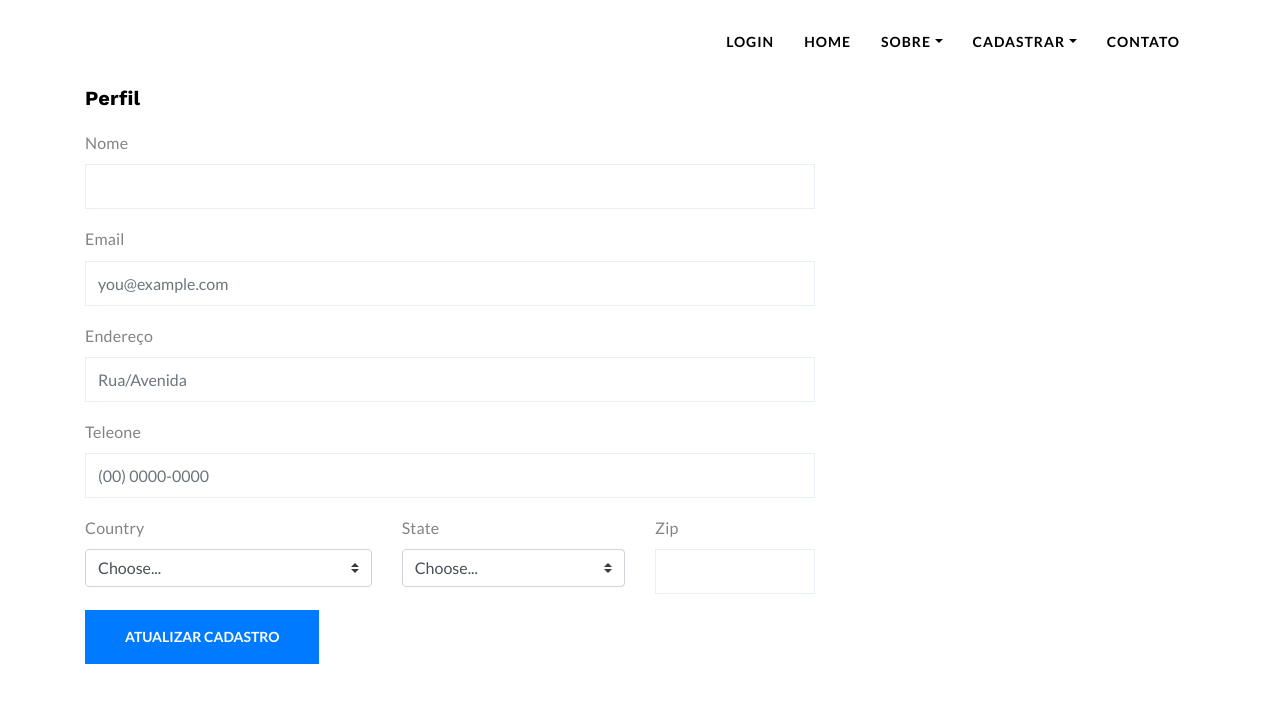
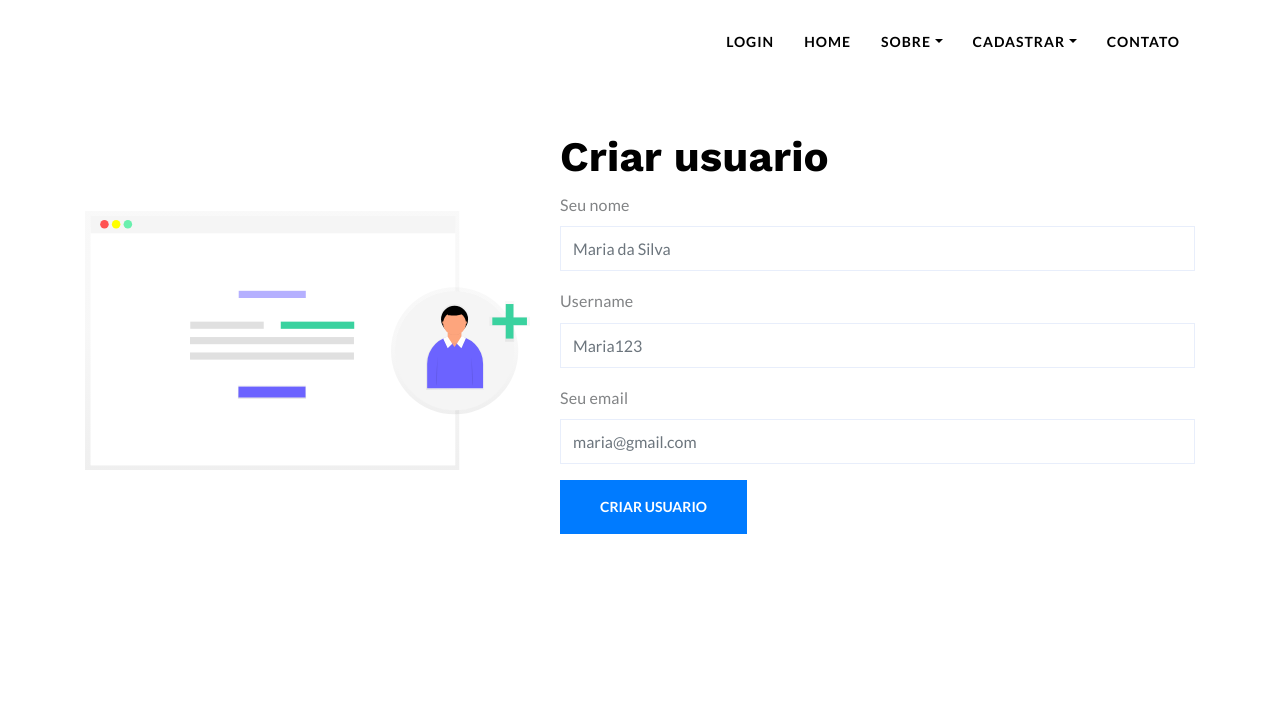
Before and after one commit to codenation-dev/squad-6-ad-escale, a React (Create React App) app in the folder front/: page /registeruser in a window 1280 px wide. Shown: the top 702 px of the page. Built offline with nearby package versions, Linux system fonts and the light colour scheme.

Commit message:
add: create user

```diff
--- a/front/src/components/RegisterUser.js
+++ b/front/src/components/RegisterUser.js
@@ -1,96 +1,96 @@
-import React, { Fragment } from 'react'
-import { logout } from '../services/loginService'
-import userprofileService from '../services/userprofileService'
+import React, { Component } from 'react';
+import api from '../services/api'
 
-const User = ({ history }) => {
-    const handleLogout = () => {
-        logout()
-        history.push('/')
+export default class RegisterUser extends Component {
+  constructor(props) {
+    super(props)
 
+    this.onChangeName = this.onChangeName.bind(this)
+    this.onChangeUserName = this.onChangeUserName.bind(this)
+    this.onChangeEmail = this.onChangeEmail.bind(this)
+
+    this.state = {
+      name: '',
+      username: '',
+      email: ''
+    }
+  }
+
+  onChangeName = event => {
+    this.setState({
+      name: event.target.value
+    })
+  }
+
+  onChangeUserName = event => {
+    this.setState({
+      username: event.target.value
+    })
+  }
+
+  onChangeEmail = event => {
+    this.setState({
+      email: event.target.value
+    })
+  }
+
+  onSubmit = async event => {
+    event.preventDefault()
+
+    const { name, username, email } = this.state
+
+    const user = {
+      name,
+      username,
+      email
     }
 
-    const insertUserProfile = e => {
-        e.preventDefault()
-        userprofileService.insert("Nome",
-            { comment: 'this.state.comment' })
+    await api.post('/animals', user)
+      .then(resp => {
+        alert('Usuario criado com sucesso', resp)
+      })
+      .catch(err => {
+        console.log(err)
+      })
+  }
 
 
-    }
+  render() {
+    return (
+      <div className="h-100 mt-5">
+        <div className="container">
+          <div className="row align-items-center">
+            <div className="col-5 text-center">
+              <img src={'images/auth/add_user.svg'} alt="Register user" className="img-fluid"/>
+            </div>
 
-    return (
-        <div className='container'>
-            <div className="row">
+            <div className="col-7">
+              <h1 className="h2">Criar usuario</h1>
 
-                <div className="col-md-8 order-md-1">
-                    <h4 className="mb-3">Perfil</h4>
-                    <form className="needs-validation" >
+              <div class="form-group">
+                <label for="name">Seu nome</label>
+                <input type="text" onChange={this.onChangeName} value={this.state.name} class="form-control" name="name" id="name" placeholder="Maria da Silva" />
+              </div>
 
-                        <div className="mb-3">
-                            <label htmlFor="lastName">Nome</label>
-                            <input type="text" className="form-control" id="lastName" placeholder="" value="" required="" />
-                            <div className="invalid-feedback">
-                                Valid last name is required.
-                            </div>
-                        </div>
+              <div class="form-group">
+                <label for="username">Username</label>
+                <input type="text"onChange={this.onChangeUserName} value={this.state.username} class="form-control" name="username" id="username" placeholder="Maria123" />
+              </div>
 
+              <div class="form-group">
+                <label for="email">Seu email</label>
+                <input type="email"onChange={this.onChangeEmail} value={this.state.email} class="form-control" name="email" id="email" placeholder="maria@gmail.com" />
+              </div>
 
-                        <div className="mb-3">
-                            <label htmlFor="email">Email</label>
-                            <input type="email" className="form-control" id="email" placeholder="you@example.com" />
-                            <div className="invalid-feedback">
-                                Please enter a valid email address for shipping updates.
+              <div class="form-group">
+                <button
+                  onClick={this.onSubmit}
+                  className="btn btn-primary">Criar usuario</button>
+              </div>
+            </div>
           </div>
-                        </div>
-
-                        <div className="mb-3">
-                            <label htmlFor="address">Endereço</label>
-                            <input type="text" className="form-control" id="address" placeholder="Rua/Avenida" required="" />
-                            <div className="invalid-feedback">
-                                Please enter your shipping address.
-                         </div>
-                        </div>
-
-                        <div className="mb-3">
-                            <label htmlFor="address2">Teleone</label>
-                            <input type="text" className="form-control" id="address2" placeholder="(00) 0000-0000" />
-                        </div>
-
-                        <div className="row">
-                            <div className="col-md-5 mb-3">
-                                <label htmlFor="country">Country</label>
-                                <select className="custom-select d-block w-100" id="country" required="">
-                                    <option value="">Choose...</option>
-                                    <option>United States</option>
-                                </select>
-                                <div className="invalid-feedback">
-                                    Please select a valid country.
-            </div>
-                            </div>
-                            <div className="col-md-4 mb-3">
-                                <label htmlFor="state">State</label>
-                                <select className="custom-select d-block w-100" id="state" required="">
-                                    <option value="">Choose...</option>
-                                    <option>California</option>
-                                </select>
-                                <div className="invalid-feedback">
-                                    Please provide a valid state.
-            </div>
-                            </div>
-                            <div className="col-md-3 mb-3">
-                                <label htmlFor="zip">Zip</label>
-                                <input type="text" className="form-control" id="zip" placeholder="" required="" />
-                                <div className="invalid-feedback">
-                                    Zip code required.
-            </div>
-                            </div>
-                        </div>
-
-                        <button onClick={insertUserProfile} className="btn btn-primary btn-lg " type="submit">Atualizar cadastro</button>
-                    </form>
-                </div>
-            </div>
         </div>
+      </div>
     )
+  }
 }
-
-export default User
```
